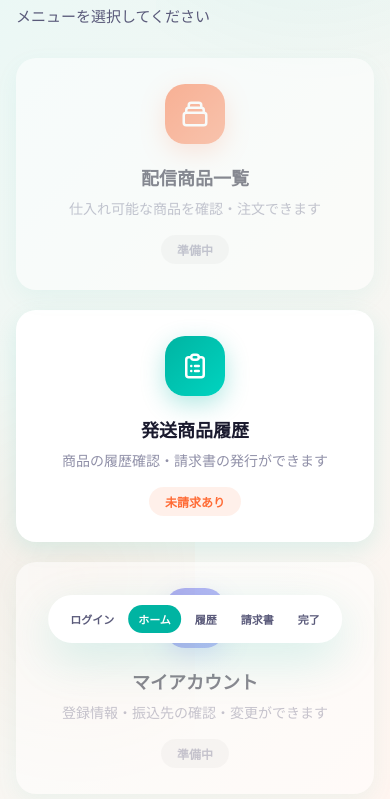
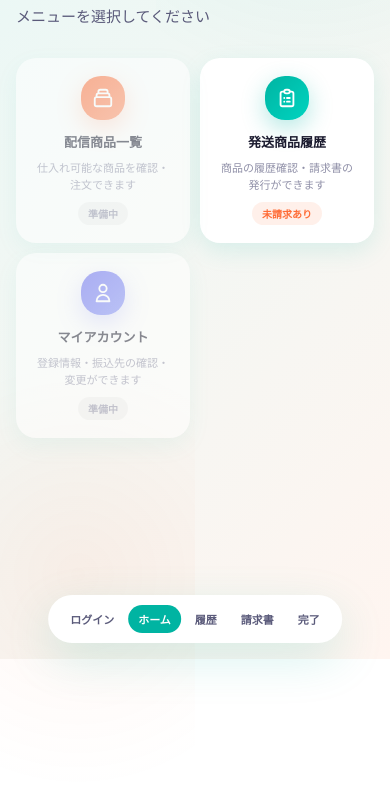
Before and after one commit to funabikicalc-boop/member-invoice-system, a plain HTML site: page index.html in a window 390 px wide. Both pictures are taken after a click on the button "ホーム". Shown: the part 185-984 px from the top of the page. After the commit the page ends 844 px from the top, so only its background shows below. Drawn offline with Linux system fonts and the light colour scheme.

Commit message:
Update index.html

```diff
--- a/index.html
+++ b/index.html
@@ -355,7 +355,7 @@
     /* ============ HOME MENU ============ */
     .home-menu {
       display: grid;
-      grid-template-columns: repeat(auto-fit, minmax(280px, 1fr));
+      grid-template-columns: repeat(2, 1fr);
       gap: 20px;
       margin-top: 32px;
     }
@@ -1116,33 +1116,51 @@
       }
 
       .home-menu {
-        grid-template-columns: 1fr;
+        grid-template-columns: 1fr 1fr;
+        gap: 12px;
       }
 
       .menu-card {
-        padding: 24px;
+        padding: 20px;
       }
 
       .menu-card-icon {
-        width: 60px;
-        height: 60px;
+        width: 50px;
+        height: 50px;
       }
 
       .menu-card-icon svg {
-        width: 30px;
-        height: 30px;
+        width: 26px;
+        height: 26px;
+      }
+
+      .menu-card-title {
+        font-size: 15px;
+      }
+
+      .menu-card-description {
+        font-size: 12px;
       }
 
       .tab-nav {
-        flex-direction: column;
+        flex-direction: row;
+      }
+
+      .tab-btn {
+        padding: 12px 16px;
+        font-size: 13px;
+      }
+
+      .tab-btn .tab-icon {
+        display: none;
       }
 
       .tab-btn::after {
-        bottom: auto;
+        bottom: 0;
         right: 0;
-        left: auto;
-        width: 3px;
-        height: 100%;
+        left: 0;
+        width: auto;
+        height: 3px;
       }
 
       .status-cards {
@@ -1235,6 +1253,40 @@
     @media (max-width: 480px) {
       .status-cards {
         grid-template-columns: 1fr;
+      }
+
+      .home-menu {
+        grid-template-columns: 1fr 1fr;
+        gap: 10px;
+      }
+
+      .menu-card {
+        padding: 16px;
+      }
+
+      .menu-card-icon {
+        width: 44px;
+        height: 44px;
+        margin-bottom: 12px;
+      }
+
+      .menu-card-icon svg {
+        width: 22px;
+        height: 22px;
+      }
+
+      .menu-card-title {
+        font-size: 13px;
+      }
+
+      .menu-card-description {
+        font-size: 11px;
+      }
+
+      .menu-card-badge {
+        margin-top: 10px;
+        padding: 4px 10px;
+        font-size: 10px;
       }
     }
   </style>
```
